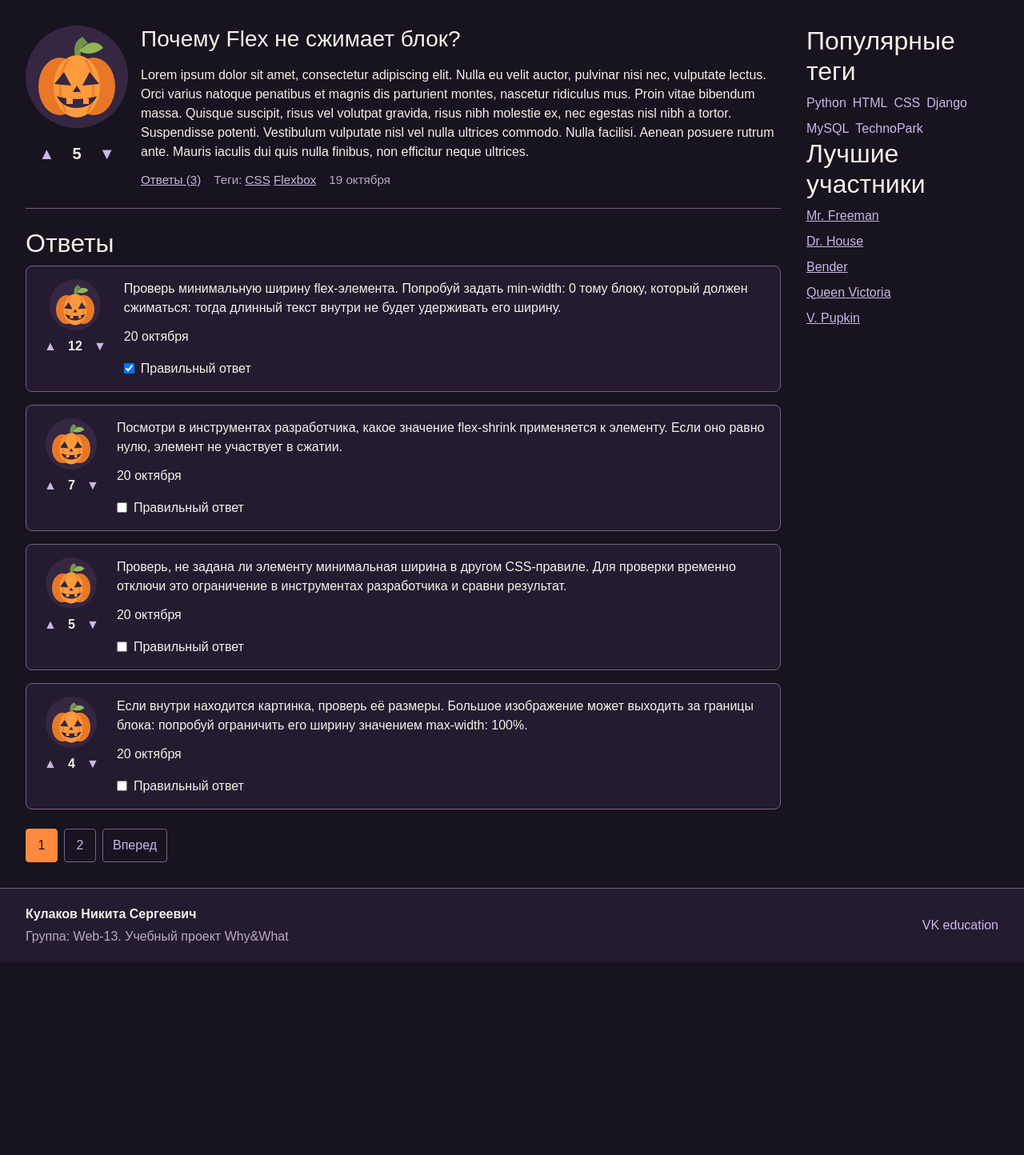
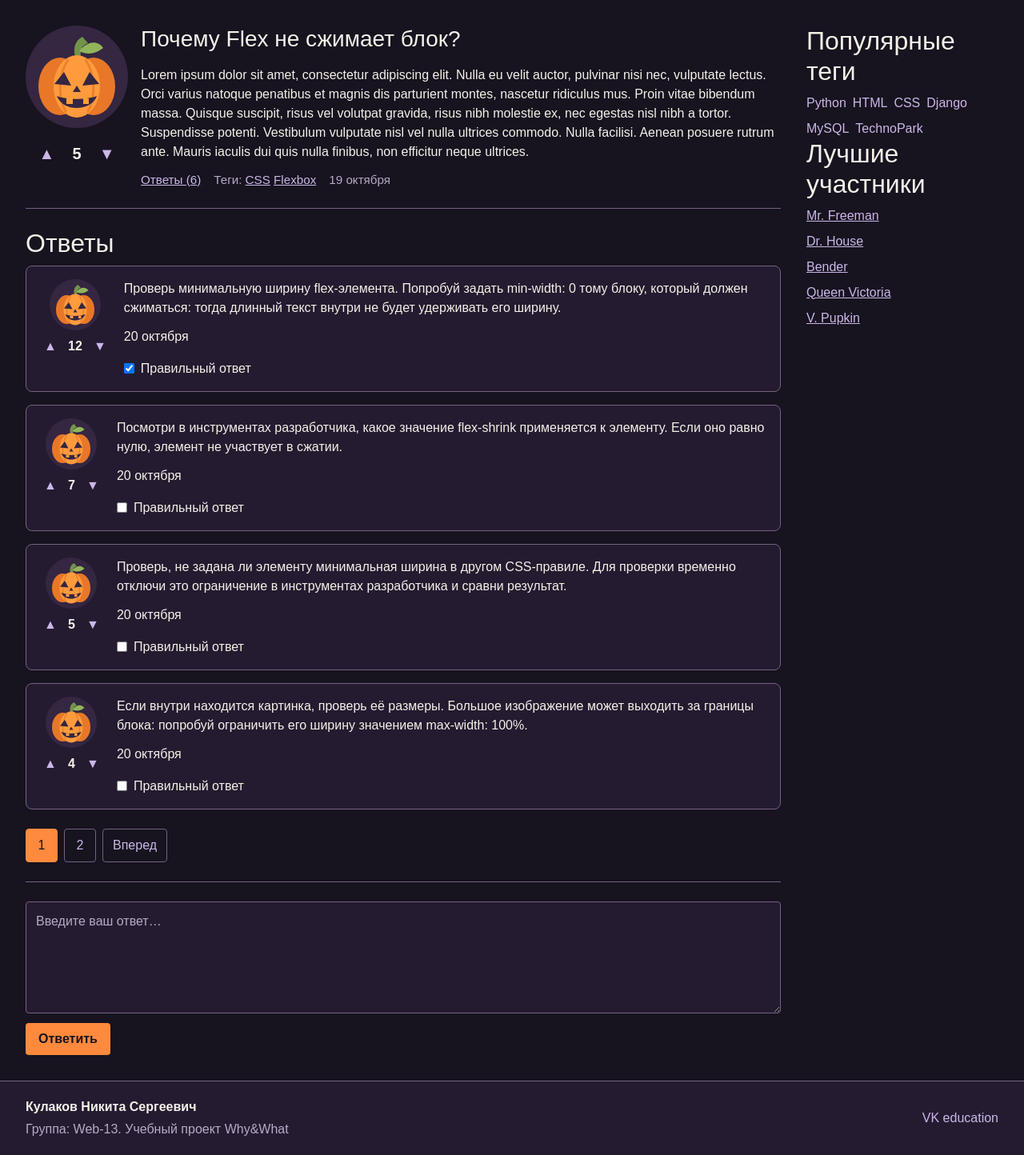
Before and after one commit to xiarysta/2026-VK-EDU-Web-13-Kulakov-N, a Django app: page /question/1/ in a window 1280 px wide. Shown: the part 90-1534 px from the top of the page at 80% size. Before the commit the page ends 1293 px from the top, so only its background shows below. Run offline with Django 5.2, Linux system fonts and the light colour scheme.

Commit message:
+ full question_detail

```diff
--- a/web-edu/questions/data.py
+++ b/web-edu/questions/data.py
@@ -150,3 +150,6 @@ ANSWER_LIST = [
         "is_correct": False,
     },
 ]
+
+for question in QUESTION_LIST:
+  question["answers_count"] = sum (1 for answer in ANSWER_LIST if answer["question_id"] == question["id"])
--- a/web-edu/questions/templates/questions/includes/question_card.html
+++ b/web-edu/questions/templates/questions/includes/question_card.html
@@ -25,7 +25,7 @@
     </p>
 
     <div class="question-meta">
-      <a href="question.html">Ответы (3)</a>
+      <a href="{% url 'questions:question_detail' question.id %}">Ответы ({{question.answers_count}})</a>
       <span>
         Теги:
         {% for tag in question.tags %}
--- a/web-edu/questions/templates/questions/question_detail.html
+++ b/web-edu/questions/templates/questions/question_detail.html
@@ -17,4 +17,16 @@
 
   {% include "questions/includes/pagination.html" with page_obj=page_obj %}
 
+  <form class="answer-form" action="{% url 'questions:question_detail' question.id %}" method="post">
+
+    {% csrf_token %}
+
+    <label class="visually-hidden" for="answer-text">Ваш ответ</label>
+
+    <textarea id="answer-text" name="answer" rows="4" placeholder="Введите ваш ответ…" required maxlength="5000"
+    ></textarea>
+
+    <button type="submit">Ответить</button>
+  </form>
+
 {% endblock content %}
```
